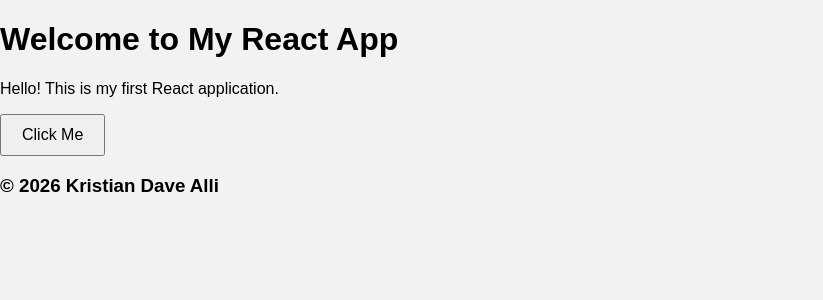
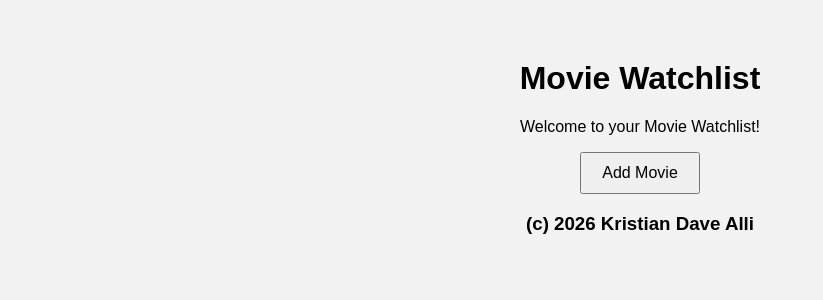
Before and after one commit to kristiandavealli/Movie-Watchlist1, a React (Vite) app: page / in a window 1280 px wide. Shown: the top 300 px of the page, without its empty margins (0-823 px from the left). Built offline with nearby package versions, Linux system fonts and the light colour scheme.

Commit message:
Update interactive movie watchlist components

```diff
--- a/src/App.jsx
+++ b/src/App.jsx
@@ -5,7 +5,7 @@ import Footer from "./components/Footer";
 
 function App() {
   return (
-    <div>
+    <div className="container">
       <Header />
       <Greeting />
       <Button />
--- a/src/components/Button.jsx
+++ b/src/components/Button.jsx
@@ -1,7 +1,7 @@
 function Button() {
   return (
-    <button onClick={() => alert("Button clicked!")}>
-      Click Me
+    <button onClick={() => alert("Movie added to watchlist!")}>
+      Add Movie
     </button>
   );
 }
--- a/src/components/Footer.jsx
+++ b/src/components/Footer.jsx
@@ -1,5 +1,5 @@
 function Footer() {
-  return <h3>© 2026 Kristian Dave Alli</h3>;
+  return <h3>(c) 2026 Kristian Dave Alli</h3>;
 }
 
 export default Footer;
--- a/src/components/Greeting.jsx
+++ b/src/components/Greeting.jsx
@@ -1,5 +1,5 @@
 function Greeting() {
-  return <p>Hello! This is my first React application.</p>;
+  return <p>Welcome to your Movie Watchlist!</p>;
 }
 
 export default Greeting;
--- a/src/components/Header.jsx
+++ b/src/components/Header.jsx
@@ -1,5 +1,5 @@
 function Header() {
-  return <h1>Welcome to My React App</h1>;
+  return <h1>Movie Watchlist</h1>;
 }
 
 export default Header;
```
